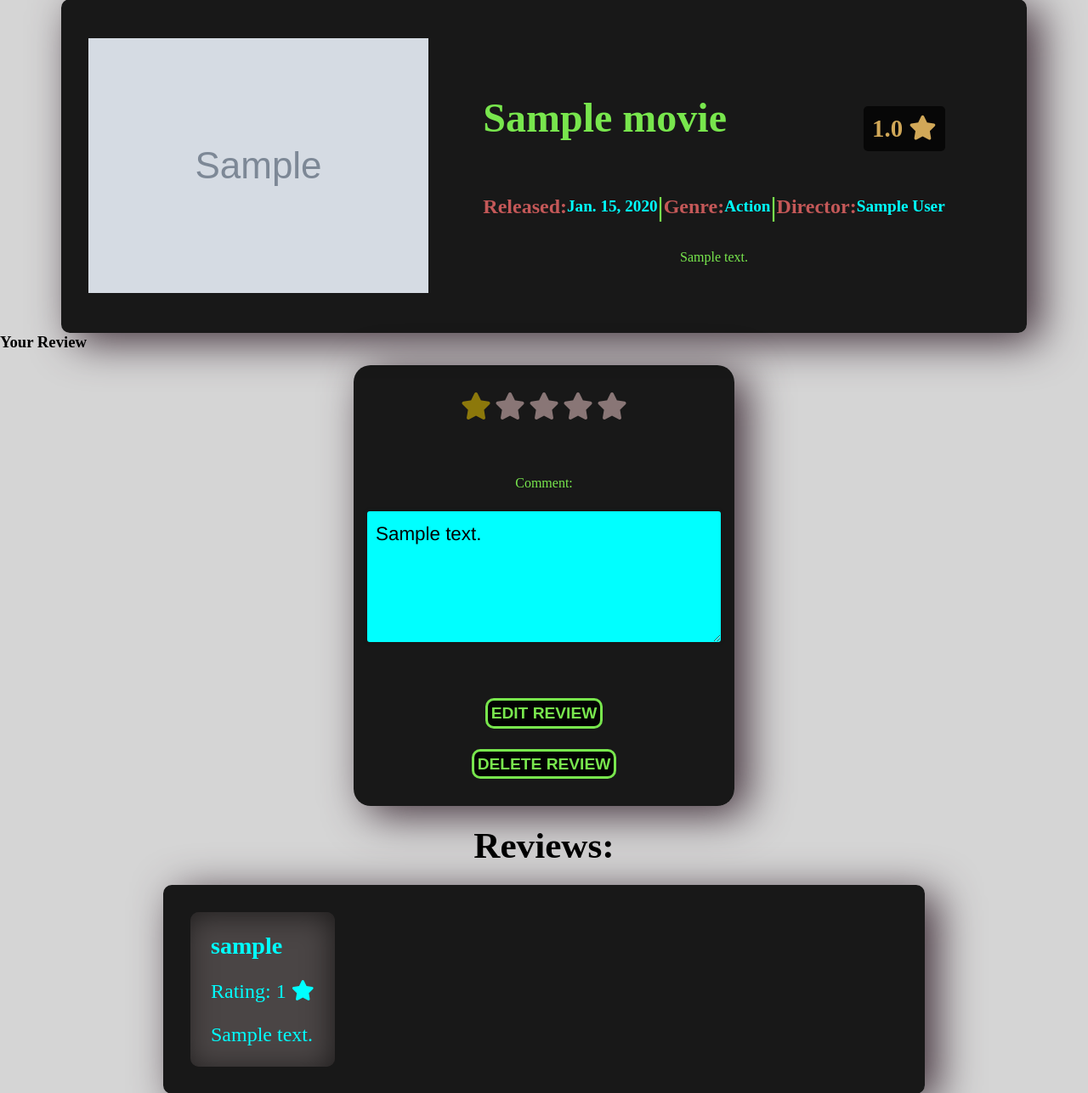
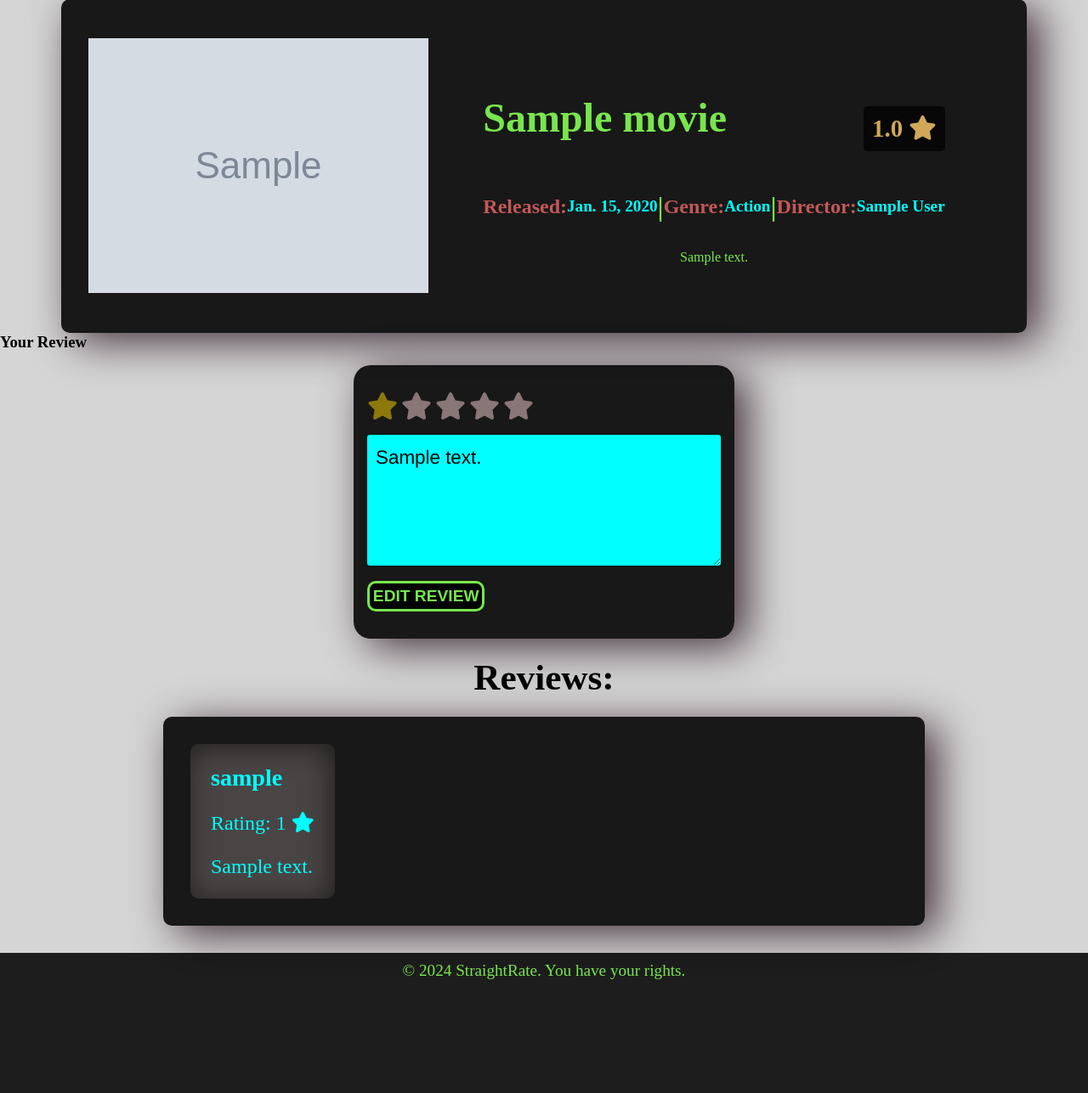
Before and after one commit to lefcho/StraightRate, a Django app: page /1/details-movie/ in a window 1280 px wide. Shown: the part 203-1490 px from the top of the page at 85% size. After the commit the page ends 1356 px from the top, so only its background shows below. Run offline with Django 5.2, Linux system fonts and the light colour scheme; a user stored in the database is signed in; tables that the repository leaves empty hold one stand-in row (values such as "Sample post"); grey boxes marked "Sample" are stand-in pictures; some libraries are stand-ins or nearby versions.

Commit message:
review form improvements

```diff
--- a/static/styles/details.css
+++ b/static/styles/details.css
@@ -145,12 +145,15 @@
     padding: 2em 1em;
     color: rgb(120, 230, 77);
     margin: 1em auto 0;
-    display: flex;;
-    justify-content: center;
-}
+    display: flex;
+    flex-direction: column;
+    gap: 0;
+    justify-content: left;
+    align-items: flex-start;
 
-.review-form .btn {
-
+    textarea {
+        width: 100%;
+    }
 }
 
 .hidden {
--- a/templates/movies/movie-details.html
+++ b/templates/movies/movie-details.html
@@ -49,8 +49,7 @@
                         <form class="review-form" method="POST">
                             {% csrf_token %}
                             <div class="star-rating">
-                                    <input type="hidden" name="rating" id="rating-value"
-                                           value="{{ user_review.rating }}">
+                                <input type="hidden" name="rating" id="rating-value" value="{{ user_review.rating }}">
                                 <i class="fa fa-star star" data-value="1"></i>
                                 <i class="fa fa-star star" data-value="2"></i>
                                 <i class="fa fa-star star" data-value="3"></i>
@@ -58,25 +57,26 @@
                                 <i class="fa fa-star star" data-value="5"></i>
                             </div>
                             <br>
-                                <label for="comment">Comment:</label>
                             <textarea name="comment" id="comment" rows="4" disabled
                                       data-initial-comment="{{ user_review.comment }}">{{ user_review.comment }}</textarea>
                             <input type="hidden" name="rating" id="rating-value" value="{{ user_review.rating }}"
                                    data-initial-rating="{{ user_review.rating }}">
                             <br>
+                            <div class="form-buttons">
                                 <button type="button" id="edit-review-btn" class="btn btn-primary">Edit Review</button>
-                                <button type="submit" id="save-review-btn" class="btn btn-success hidden">Save Review
-                                </button>
-                                <button type="button" id="cancel-review-btn" class="btn btn-danger hidden">Cancel
-                                </button>
+                                <button type="submit" id="save-review-btn" class="btn btn-success hidden">Save Review</button>
+                                <button type="button" id="cancel-review-btn" class="btn btn-danger hidden">Cancel</button>
+                            </div>
+                        </form>
+                        <!-- Properly closed the review form -->
+
+                        <!-- Delete review form -->
                         <form id="delete-review-form" method="POST" style="display: none;">
                             {% csrf_token %}
                             <input type="hidden" name="review_id" value="{{ user_review.id }}">
-                                    <button type="submit" name="delete_review" class="btn btn-danger">Delete Review
-                                    </button>
+                            <button type="submit" name="delete_review" class="btn btn-danger">Delete Review</button>
                         </form>
-
-                            </form>
+                        <!-- Properly closed the delete form -->
                     </div>
                 </div>
 
@@ -105,11 +105,11 @@
                     <i class="fa fa-star star" data-value="5"></i>
                 </div>
                 <br>
-                    <label for="comment">Comment:</label>
-                    <textarea name="comment" id="comment" rows="4"
-                              required>{{ form.comment.value|default:'' }}</textarea>
+                <textarea name="comment" id="comment" rows="4" required>{{ form.comment.value|default:'' }}</textarea>
                 <br>
+                <div class="form-buttons">
                     <button type="submit" class="btn-three draw-border btn-primary">Post Review</button>
+                </div>
             </form>
         </div>
 
@@ -127,10 +127,10 @@
                 <p>No reviews yet.</p>
             {% endif %}
         </div>
+    </div>
 </main>
 
 <script type="text/javascript" src="{% static 'scripts/toggleReview.js' %}"></script>
 <script type="text/javascript" src="{% static 'scripts/handleStars.js' %}"></script>
 <script type="text/javascript" src="{% static 'scripts/editReviewButtonsHandler.js' %}"></script>
-
 {% endblock %}
```
Lines whose indentation alone changed are shown as unchanged.
